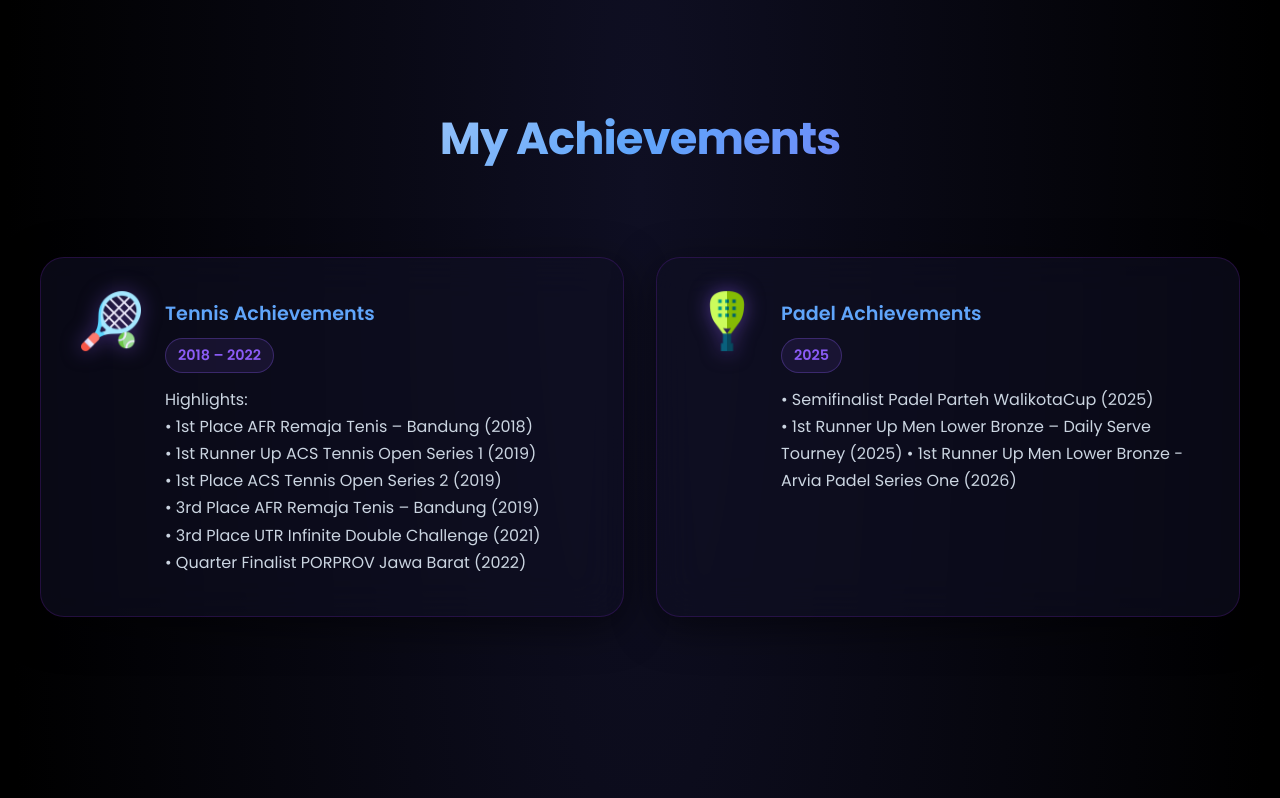
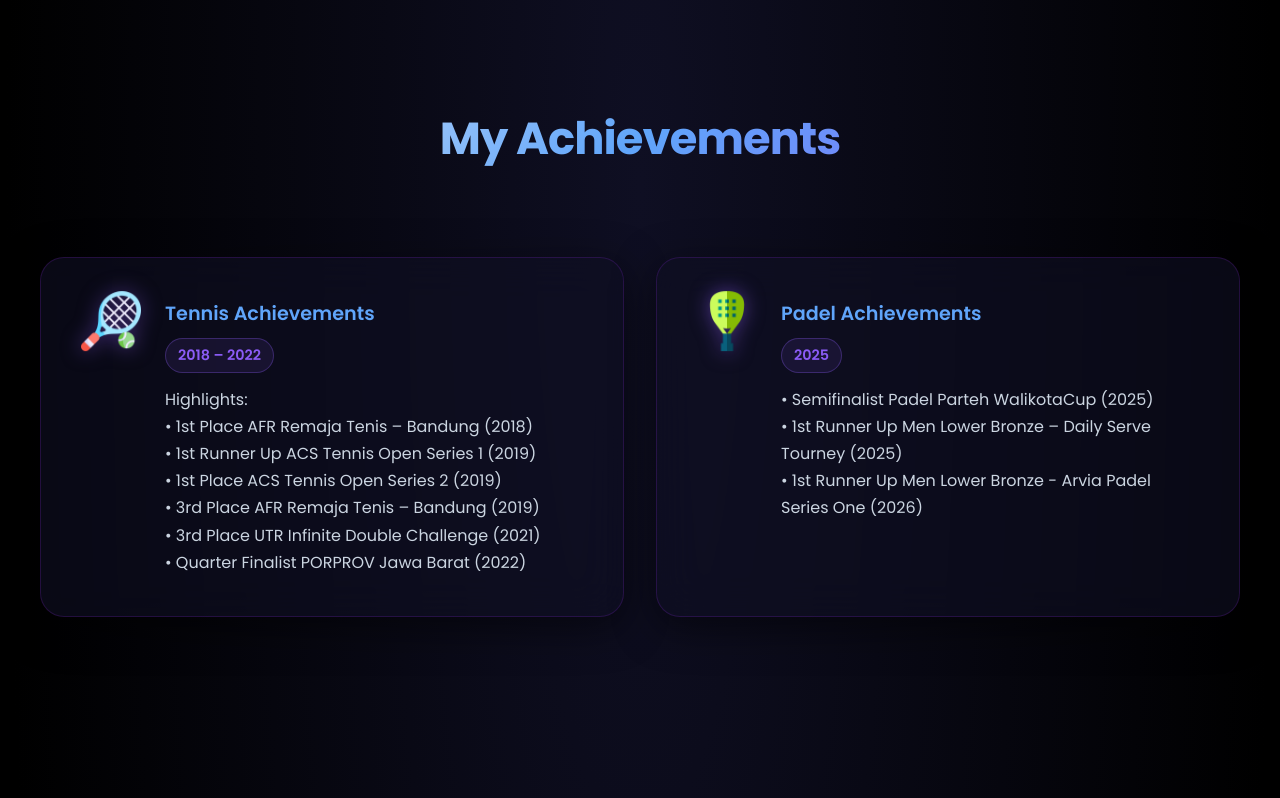
Before and after one commit to panjinurcahyo1/port-space, a plain HTML site: page index.html in a window 1280 px wide. Shown: the part 3060-3858 px from the top of the page. Drawn offline with nearby package versions, Linux system fonts and the light colour scheme.

Commit message:
Fix formatting for achievement list in index.html

```diff
--- a/index.html
+++ b/index.html
@@ -1481,7 +1481,7 @@
                     <div class="achievement-date">2025</div>
                     <p>
                         • Semifinalist Padel Parteh WalikotaCup (2025)<br>
-                        • 1st Runner Up Men Lower Bronze – Daily Serve Tourney (2025)
+                        • 1st Runner Up Men Lower Bronze – Daily Serve Tourney (2025)<br>
                         • 1st Runner Up Men Lower Bronze - Arvia Padel Series One (2026)
                     </p>
                 </div>
```
